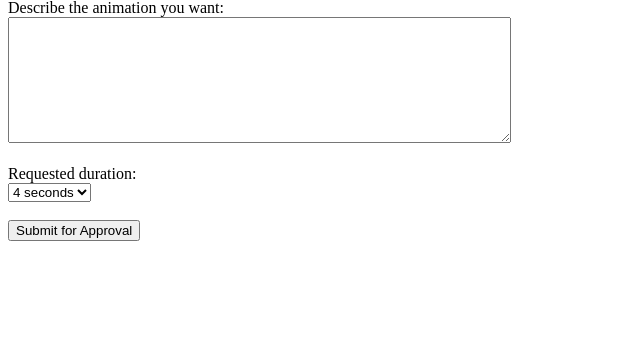
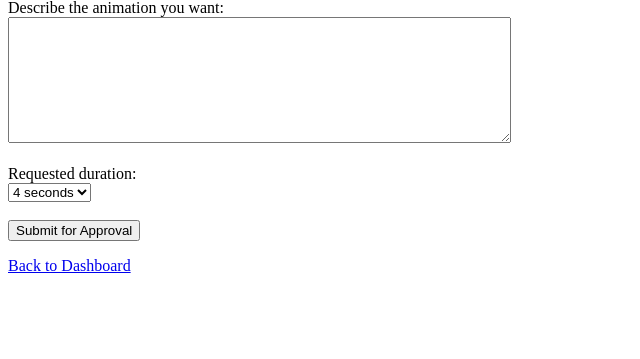
Before and after one commit to Jokatech19/jteam_resource_portal, a Flask app: page /ai-video-request in a window 1280 px wide. Shown: the part 81-440 px from the top of the page, without its empty margins (0-640 px from the left). Run offline with Flask 3, Linux system fonts and the light colour scheme; the visitor is signed in with stand-in values (Sample User, id 1); some libraries are stand-ins or nearby versions.

Commit message:
site update

```diff
--- a/templates/ai_video_request.html
+++ b/templates/ai_video_request.html
@@ -35,6 +35,6 @@
         </button>
 
     </form>
-
+	<p><a href="/dashboard">Back to Dashboard</a></p>
 </body>
 </html>
```
